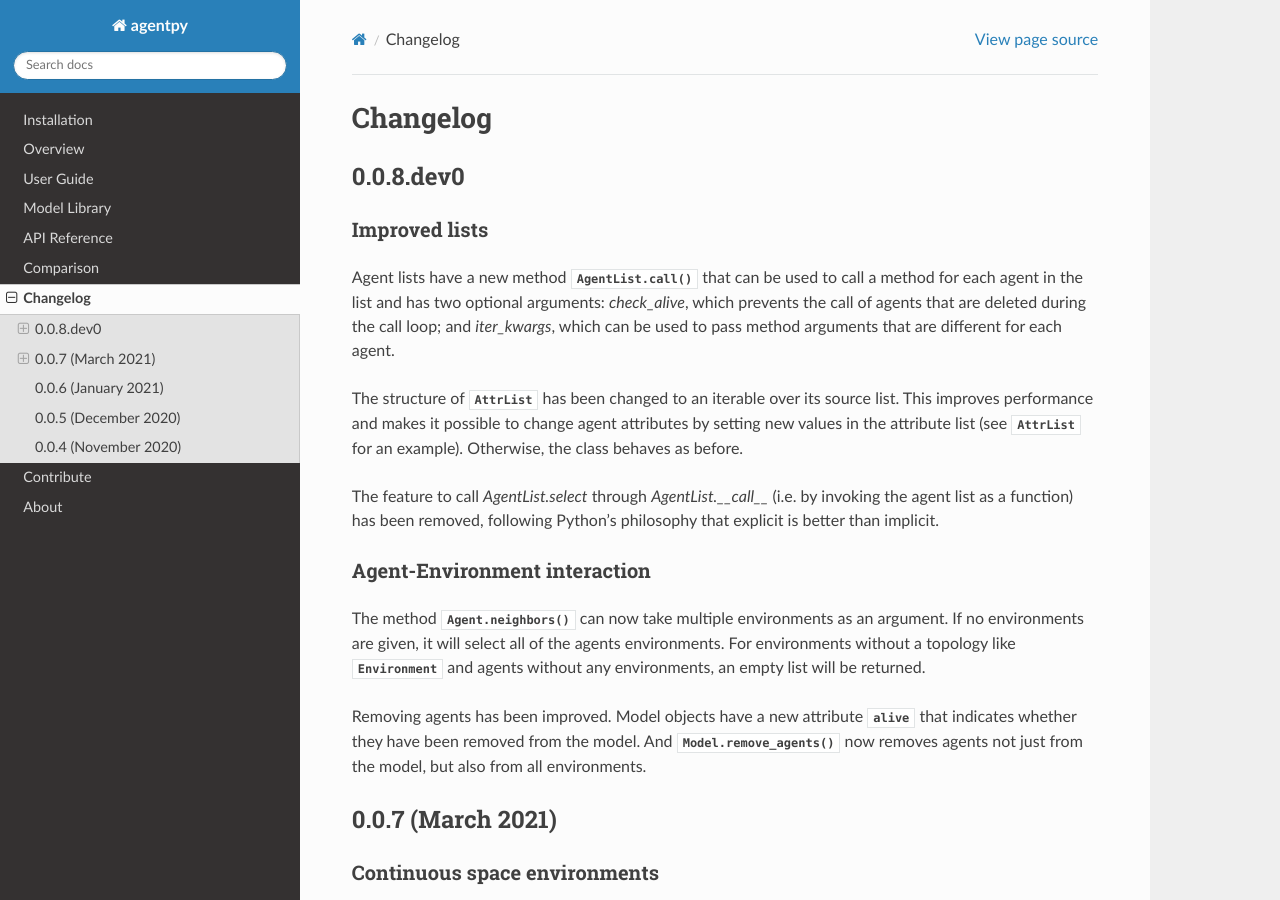
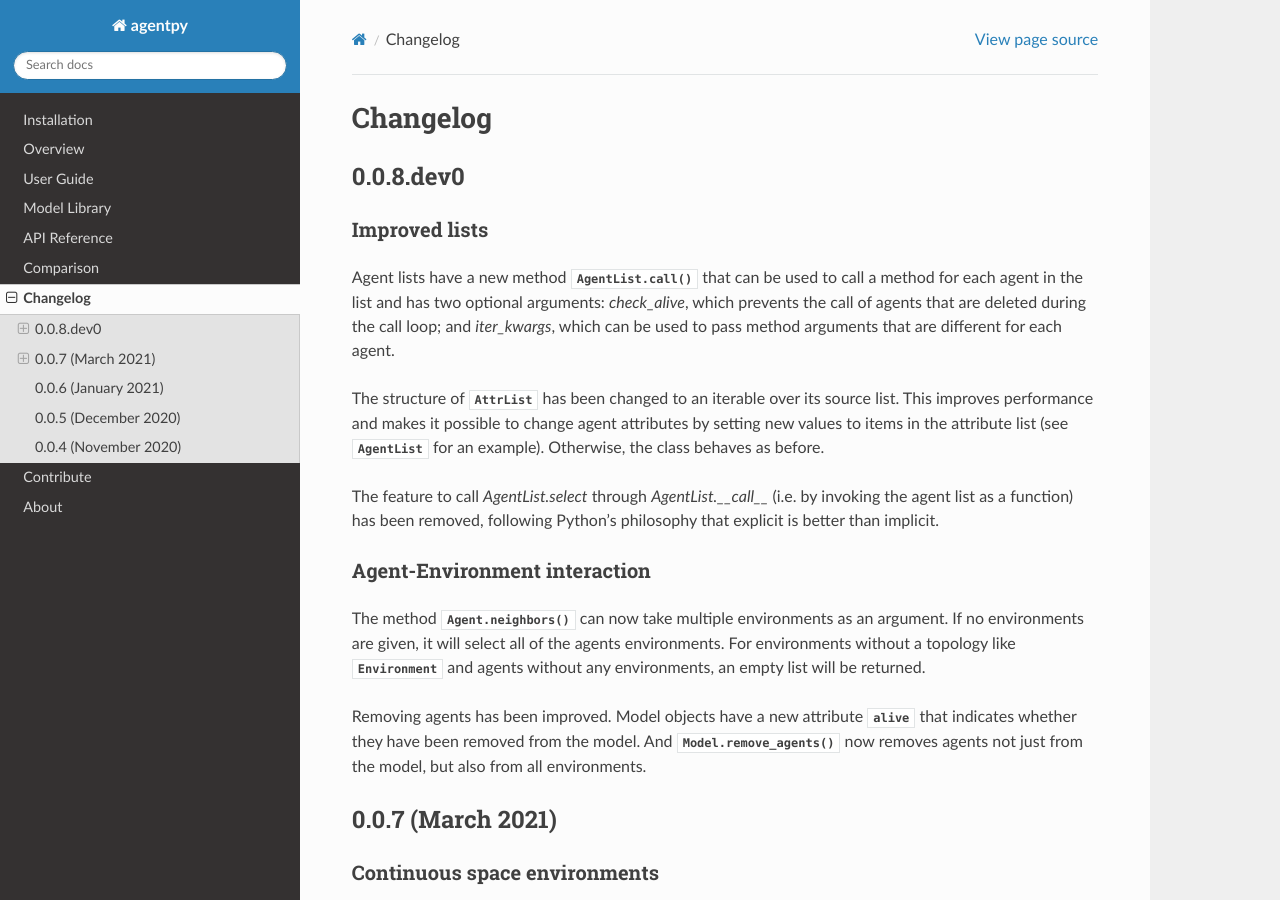
Before and after one commit to jofmi/agentpy, a Sphinx documentation site: the page built from docs/changelog.rst, in a window 1280 px wide and 900 px high. Built offline with Sphinx 7.4.7 and the Read the Docs theme 2.0.0, drawn with Linux system fonts in a browser that asks for light colours; pages that are not in the unit, such as notebooks, are missing from menus; the version number is read from the project's files by our own code.

Commit message:
[docs] AttrList Item Setting

```diff
--- a/docs/changelog.rst
+++ b/docs/changelog.rst
@@ -18,8 +18,8 @@
 
 The structure of :class:`AttrList` has been changed to an iterable over its
 source list. This improves performance and makes it possible to change
-agent attributes by setting new values in the attribute list (see
-:class:`AttrList` for an example). Otherwise, the class behaves as before.
+agent attributes by setting new values to items in the attribute list (see
+:class:`AgentList` for an example). Otherwise, the class behaves as before.
 
 The feature to call `AgentList.select` through `AgentList.__call__`
 (i.e. by invoking the agent list as a function) has been removed,
```
Also changed, not shown: 1 other file.
